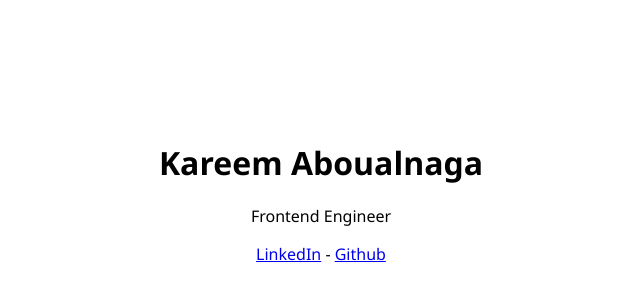
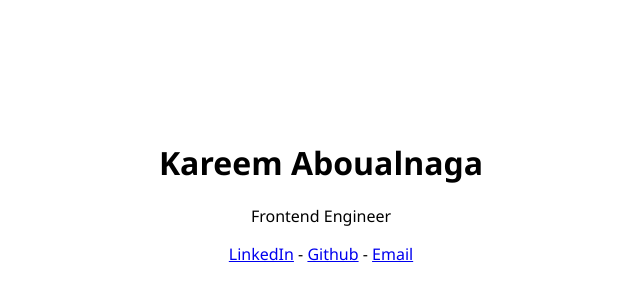
Before and after one commit to KrimFandango/karnaga, a plain HTML site: page index.html in a window 1280 px wide. Shown: the part 208-508 px from the top of the page, without its empty margins (319-959 px from the left). Drawn offline with Linux system fonts and the light colour scheme.

Commit message:
add e-mail link

```diff
--- a/index.html
+++ b/index.html
@@ -22,7 +22,7 @@
     <h1>Kareem Aboualnaga</h1>
     <p>Frontend Engineer</p>
     <p>
-      <a href="https://www.linkedin.com/in/karnaga/">LinkedIn</a> - <a href="https://github.com/KrimFandango">Github</a>
+      <a href="https://www.linkedin.com/in/karnaga/">LinkedIn</a> - <a href="https://github.com/KrimFandango">Github</a> - <a href="mailto:contact@karnaga.com">Email</a>
     </p>
   </div>
 </body>
```
